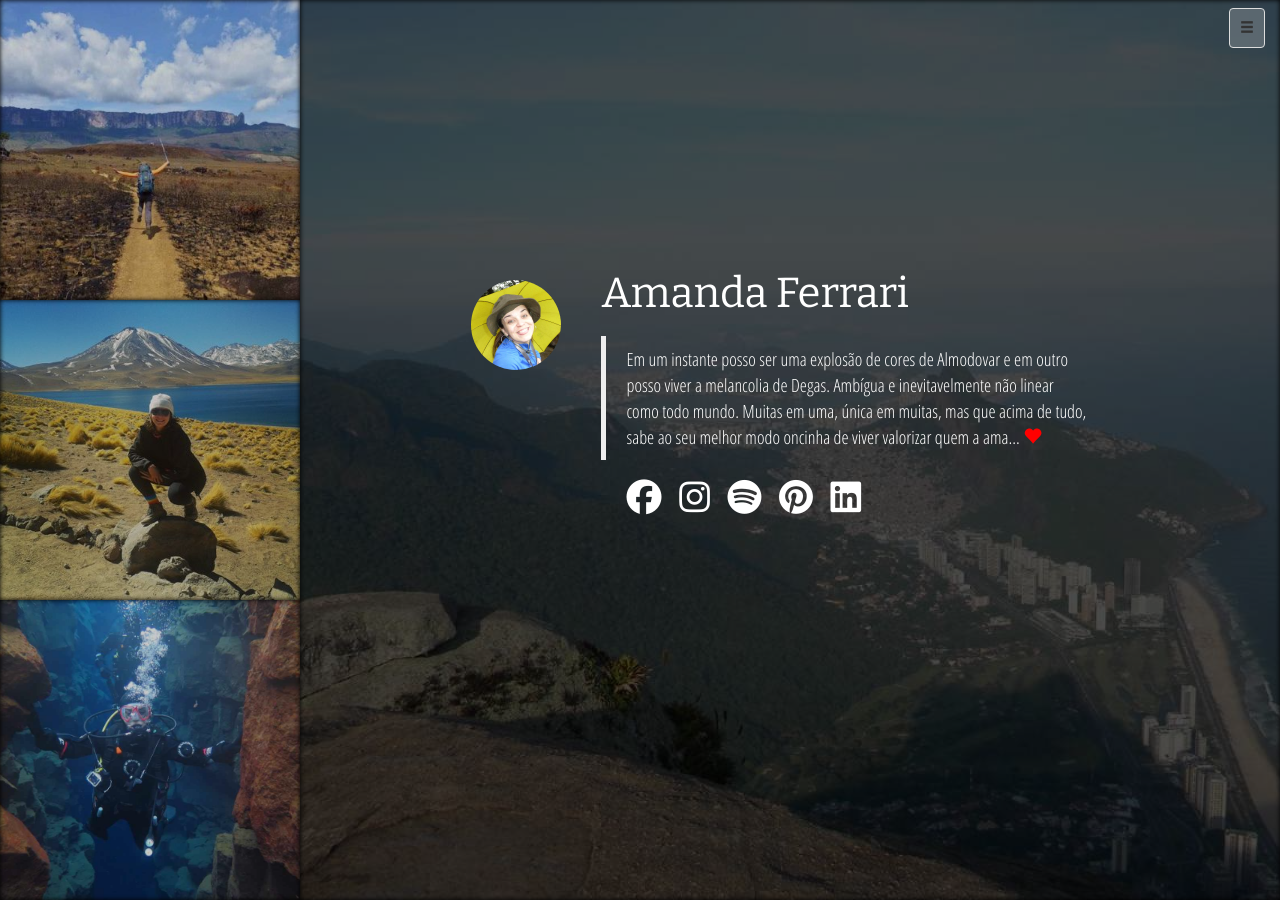
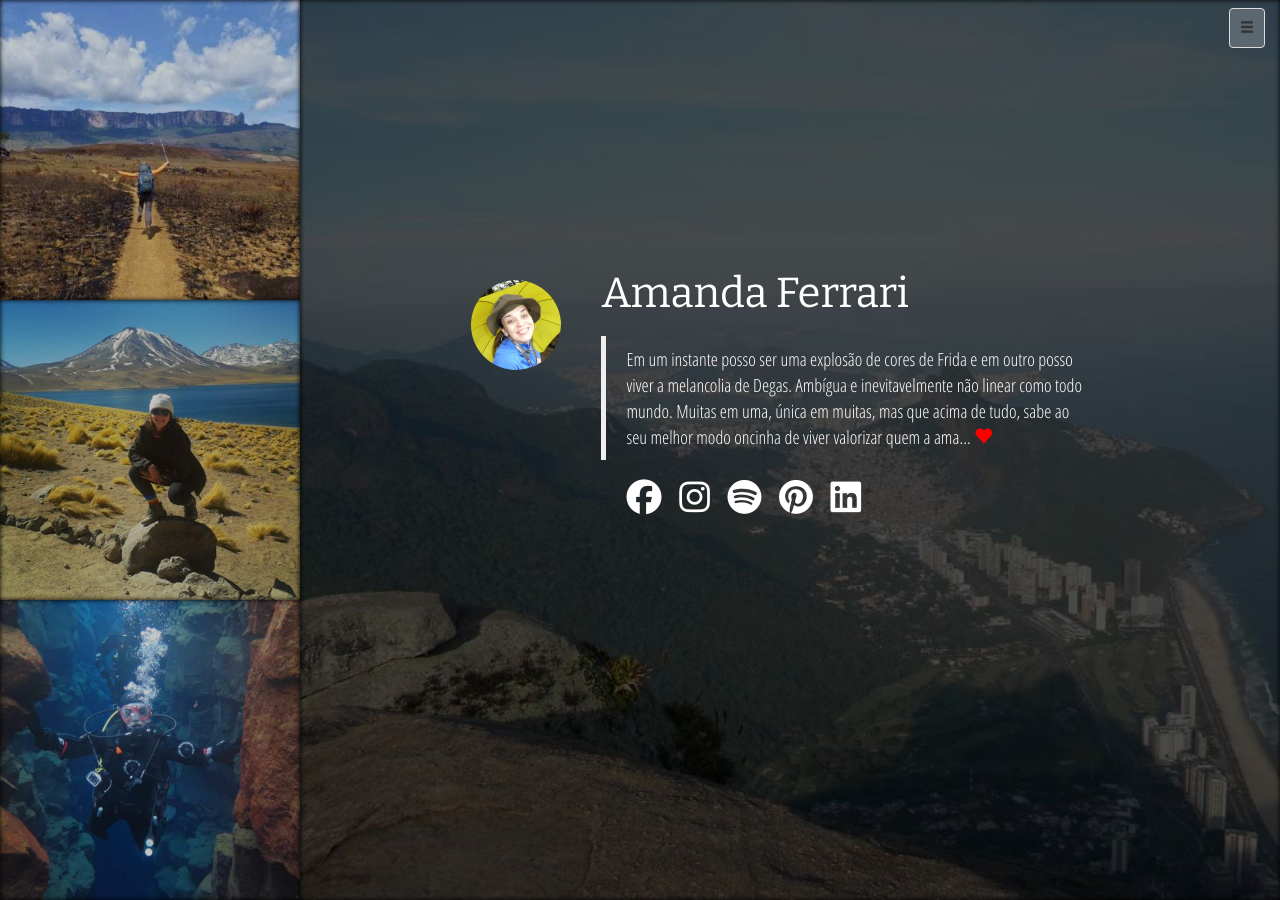
Before and after one commit to amandaferrari/project-grace-marguerite, a Jekyll site: the page built from about/index.html, in a window 1280 px wide. Built offline with Jekyll 4.4.1, drawn with Linux system fonts in a browser that asks for light colours; nearby versions of some CDN libraries; some web fonts are replaced.

```diff
--- a/about/index.html
+++ b/about/index.html
@@ -12,7 +12,7 @@
 		<img src="{{ site.baseurl }}/assets/images/thumbnails/thumbnail.jpg" alt="" class="myphoto img-circle" width="90px" height="90px">
 		<main>
 			<h1>Amanda Ferrari</h1>
-			<blockquote>Em um instante posso ser uma explosão de cores de Almodovar e em outro posso viver a melancolia de Degas. Ambígua e inevitavelmente não linear como todo mundo. Muitas em uma, única em muitas, mas que acima de tudo, sabe ao seu melhor modo oncinha de viver valorizar quem a ama... <span class="glyphicon glyphicon-heart" style="color: red"></span> </blockquote>
+			<blockquote>Em um instante posso ser uma explosão de cores de Frida e em outro posso viver a melancolia de Degas. Ambígua e inevitavelmente não linear como todo mundo. Muitas em uma, única em muitas, mas que acima de tudo, sabe ao seu melhor modo oncinha de viver valorizar quem a ama... <span class="glyphicon glyphicon-heart" style="color: red"></span> </blockquote>
 
 
 			<ul id="social-icons">
```
Also changed, not shown: _includes/css/about.css (+21 -0 lines).
